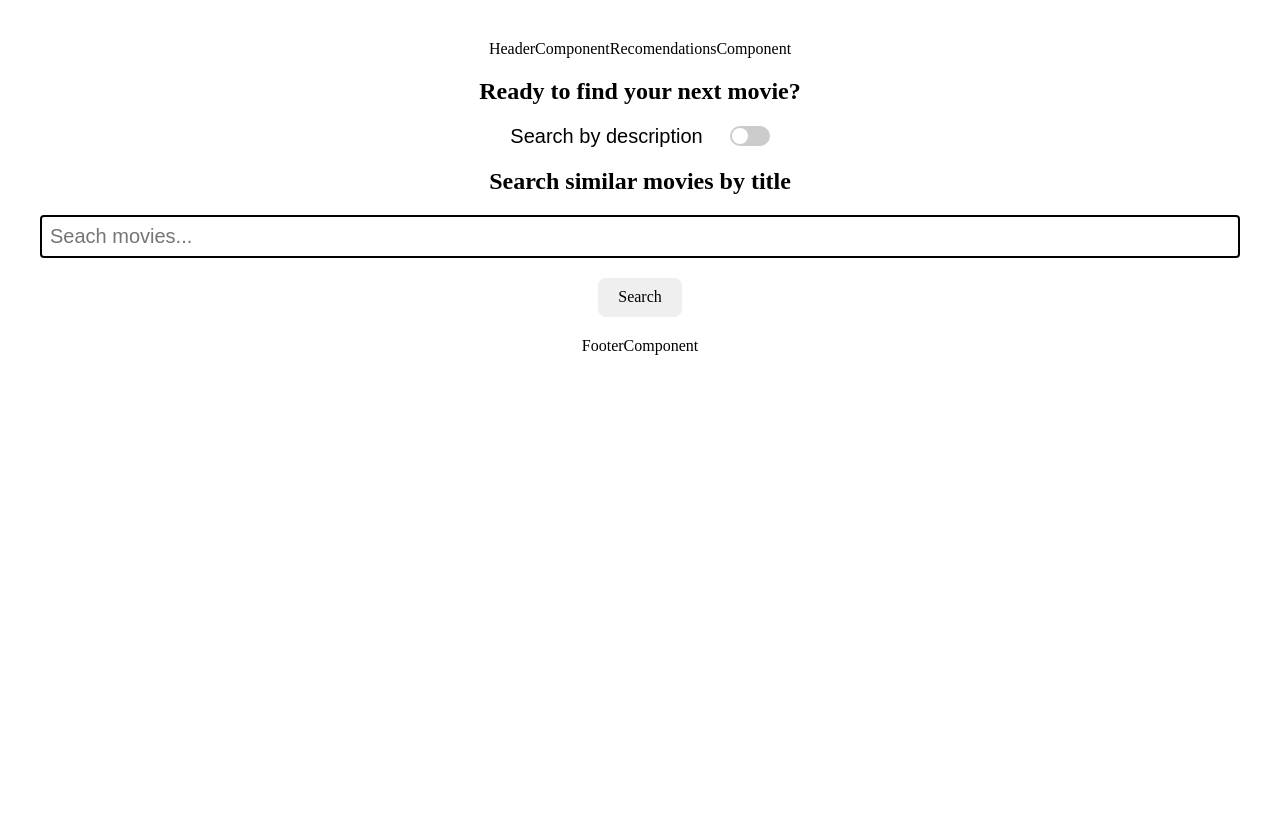
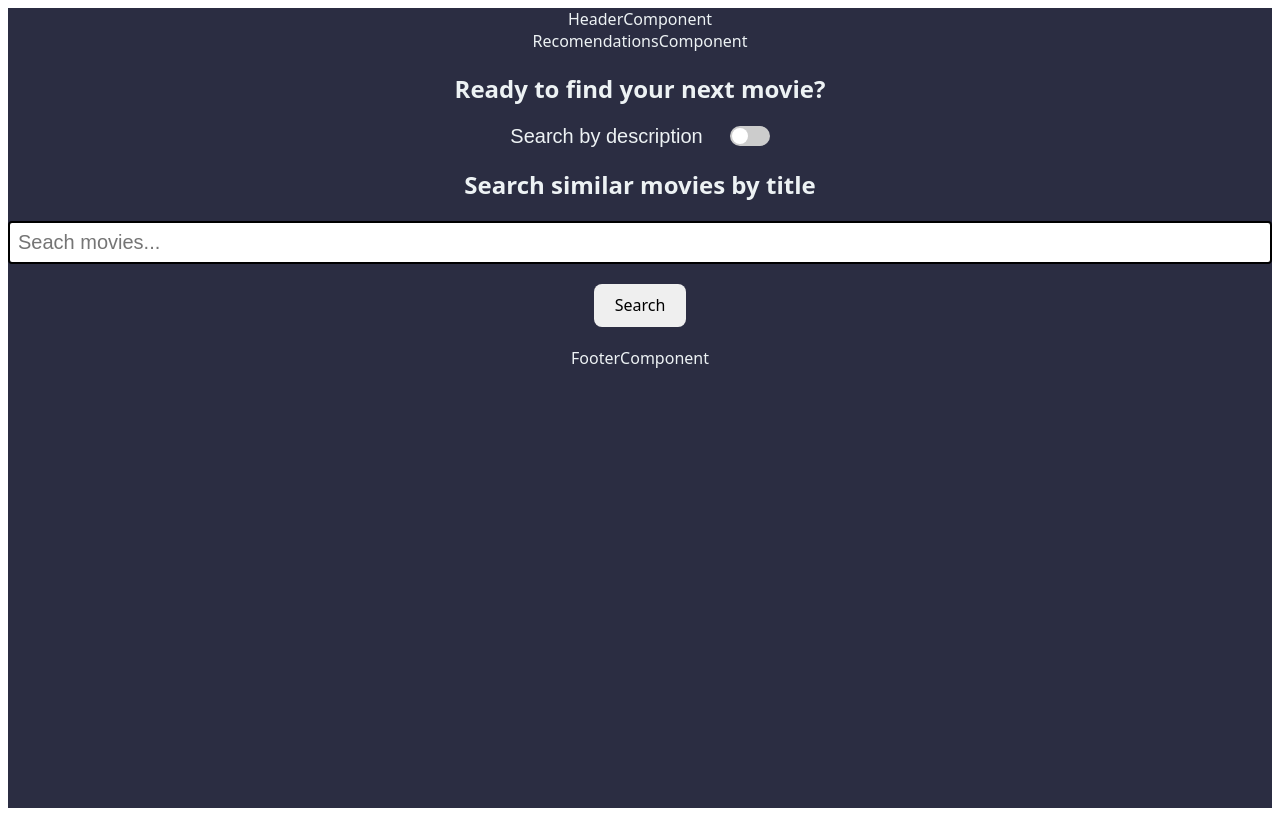
Before and after one commit to Carlos56g/PIA_FrontEnd, a React (Vite) app in the folder Client/ReactProject/: page / in a window 1280 px wide. Built offline with nearby package versions, Linux system fonts and the light colour scheme.

Commit message:
Landing page structure

```diff
--- a/Client/ReactProject/src/LandingPage.css
+++ b/Client/ReactProject/src/LandingPage.css
@@ -1,7 +1,10 @@
 #root {
-  max-width: 1280px;
-  margin: 0 auto;
-  padding: 2rem;
+  font-family: system-ui, Avenir, Helvetica, Arial, sans-serif;
+  background-color: #2b2d42;
+  color: #edf2f4;
+  width: 100%;
+  min-height: 100vh;
+  margin: 0;
   text-align: center;
 }
 
--- a/Client/ReactProject/src/LandingPage.tsx
+++ b/Client/ReactProject/src/LandingPage.tsx
@@ -8,10 +8,13 @@ function LandingPage() {;
   const [movieForMeResponse, setMovieForMeResponse] = useState<MovieResponse | null>(null); //Response by the API (Success)
 
   return (
-    <>
+    <div className='landing-container'>
 
+      <header className='header-section'>
         <>HeaderComponent</>
+      </header>
 
+      <main className='main-content'>
         <>RecomendationsComponent</>
 
         <SearchComponent
@@ -23,9 +26,13 @@ function LandingPage() {;
         clearResults={() => setMovieForMeResponse(null)}
         />
 
+      </main>
+
+      <footer className='footer-section'>
         <>FooterComponent</>
+      </footer>
 
-    </>
+    </div>
   );
 }
 
```
Lines whose indentation alone changed are shown as unchanged.
